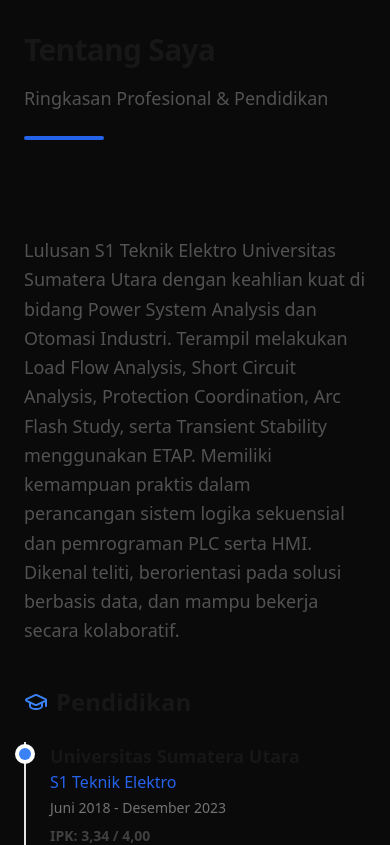
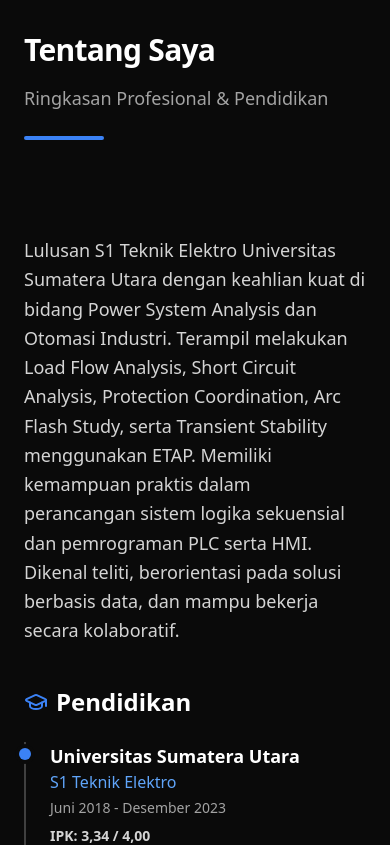
Before and after one commit to alvinpdd/web-portofolio, a Next.js app: page / in a window 390 px wide. Shown: the part 1140-1985 px from the top of the page. Built offline with nearby package versions, Linux system fonts and the light colour scheme.

Commit message:
Fix warna teks gelap di seluruh section

```diff
--- a/app/page.tsx
+++ b/app/page.tsx
@@ -182,14 +182,14 @@ const staggerContainer = {
   }
 };
 
-const SectionHeading = ({ children, subtitle }) => (
+const SectionHeading = ({ children, subtitle }: any) => (
   <div className="mb-12 md:mb-20">
     <motion.h2
       variants={fadeInUp}
       initial="hidden"
       whileInView="visible"
       viewport={{ once: true, margin: "-100px" }}
-      className="text-3xl md:text-5xl font-bold tracking-tight text-neutral-900 dark:text-white"
+      className="text-3xl md:text-5xl font-bold tracking-tight text-white"
     >
       {children}
     </motion.h2>
@@ -199,7 +199,7 @@ const SectionHeading = ({ children, subtitle }) => (
         initial="hidden"
         whileInView="visible"
         viewport={{ once: true, margin: "-100px" }}
-        className="mt-4 text-neutral-600 dark:text-neutral-400 text-lg max-w-2xl"
+        className="mt-4 text-neutral-400 text-lg max-w-2xl"
       >
         {subtitle}
       </motion.p>
@@ -209,7 +209,7 @@ const SectionHeading = ({ children, subtitle }) => (
       initial="hidden"
       whileInView="visible"
       viewport={{ once: true }}
-      className="h-1 w-20 bg-blue-600 dark:bg-blue-500 mt-6 rounded-full"
+      className="h-1 w-20 bg-blue-500 mt-6 rounded-full"
     />
   </div>
 );
@@ -500,22 +500,22 @@ const About = () => (
           variants={staggerContainer} initial="hidden" whileInView="visible" viewport={{ once: true }}
           className="lg:col-span-7 space-y-10"
         >
-          <motion.p variants={fadeInUp} className="text-lg leading-relaxed text-neutral-600 dark:text-neutral-300">
+          <motion.p variants={fadeInUp} className="text-lg leading-relaxed text-neutral-300">
             {DATA.profile.summary}
           </motion.p>
 
           <motion.div variants={fadeInUp} className="space-y-6">
-            <h3 className="text-2xl font-bold text-neutral-900 dark:text-white flex items-center gap-2">
+            <h3 className="text-2xl font-bold text-white flex items-center gap-2">
               <GraduationCap className="text-blue-500" /> Pendidikan
             </h3>
             <div className="space-y-6">
               {DATA.education.map(edu => (
-                <div key={edu.id} className="relative pl-6 border-l-2 border-neutral-200 dark:border-neutral-800">
-                  <div className="absolute w-3 h-3 bg-blue-500 rounded-full -left-[7px] top-1.5 ring-4 ring-white dark:ring-[#0a0a0a]" />
-                  <h4 className="text-lg font-bold text-neutral-900 dark:text-white">{edu.institution}</h4>
-                  <p className="text-blue-600 dark:text-blue-400 font-medium">{edu.degree}</p>
-                  {edu.period && <p className="text-sm text-neutral-500 mt-1">{edu.period}</p>}
-                  {edu.gpa && <p className="text-sm font-semibold text-neutral-700 dark:text-neutral-300 mt-2">IPK: {edu.gpa}</p>}
+                <div key={edu.id} className="relative pl-6 border-l-2 border-neutral-700">
+                  <div className="absolute w-3 h-3 bg-blue-500 rounded-full -left-[7px] top-1.5 ring-4 ring-[#0a0a0a]" />
+                  <h4 className="text-lg font-bold text-white">{edu.institution}</h4>
+                  <p className="text-blue-400 font-medium">{edu.degree}</p>
+                  {edu.period && <p className="text-sm text-neutral-400 mt-1">{edu.period}</p>}
+                  {edu.gpa && <p className="text-sm font-semibold text-neutral-300 mt-2">IPK: {edu.gpa}</p>}
                 </div>
               ))}
             </div>
@@ -598,26 +598,26 @@ const Experience = () => (
               </div>
 
               <div className="md:col-span-4 relative pb-12 md:pb-0">
-                <div className="absolute left-[-2rem] top-2 h-full w-px bg-neutral-200 dark:bg-neutral-800 md:hidden" />
-                <div className="absolute left-[-2.35rem] md:left-[-2.5rem] top-1.5 w-3 h-3 bg-white dark:bg-[#0a0a0a] border-2 border-blue-500 rounded-full group-hover:bg-blue-500 transition-colors md:hidden" />
+                <div className="absolute left-[-2rem] top-2 h-full w-px bg-neutral-800 md:hidden" />
+                <div className="absolute left-[-2.35rem] md:left-[-2.5rem] top-1.5 w-3 h-3 bg-[#0a0a0a] border-2 border-blue-500 rounded-full group-hover:bg-blue-500 transition-colors md:hidden" />
 
                 <GlassCard className="!p-6 md:!p-8 group-hover:border-blue-500/30 transition-colors">
                   <div className="flex flex-col md:flex-row md:justify-between md:items-start mb-4 gap-2">
                     <div>
-                      <h3 className="text-xl font-bold text-neutral-900 dark:text-white">{exp.role}</h3>
-                      <p className="text-blue-600 dark:text-blue-400 font-medium text-lg">{exp.company}</p>
+                      <h3 className="text-xl font-bold text-white">{exp.role}</h3>
+                      <p className="text-blue-400 font-medium text-lg">{exp.company}</p>
                     </div>
                     <div className="text-left md:text-right">
-                      <span className="inline-block px-3 py-1 bg-neutral-100 dark:bg-neutral-800 rounded-full text-xs font-semibold text-neutral-600 dark:text-neutral-400 mb-1 md:hidden">
+                      <span className="inline-block px-3 py-1 bg-neutral-800 rounded-full text-xs font-semibold text-neutral-400 mb-1 md:hidden">
                         {exp.period}
                       </span>
-                      <p className="text-sm text-neutral-500 flex items-center md:justify-end gap-1 mt-1">
+                      <p className="text-sm text-neutral-400 flex items-center md:justify-end gap-1 mt-1">
                         <MapPin size={14}/> {exp.location}
                       </p>
                     </div>
                   </div>
 
-                  <ul className="space-y-2 text-neutral-600 dark:text-neutral-300 text-sm md:text-base leading-relaxed">
+                  <ul className="space-y-2 text-neutral-300 text-sm md:text-base leading-relaxed">
                     {exp.achievements.map((ach, i) => (
                       <li key={i} className="flex items-start gap-2">
                         <span className="text-blue-500 mt-1">▹</span> {ach}
@@ -710,24 +710,24 @@ const Certificates = () => (
             variants={fadeInUp} initial="hidden" whileInView="visible" viewport={{ once: true }} transition={{ delay: index * 0.1 }}
           >
             <GlassCard className="h-full flex flex-col group hover:border-blue-500/50">
-              <div className="mb-4 w-12 h-12 rounded-2xl bg-blue-50 dark:bg-blue-900/30 text-blue-600 dark:text-blue-400 flex items-center justify-center group-hover:scale-110 transition-transform">
+              <div className="mb-4 w-12 h-12 rounded-2xl bg-blue-900/30 text-blue-400 flex items-center justify-center group-hover:scale-110 transition-transform">
                 <Award size={24} />
               </div>
-              <h3 className="text-lg font-bold text-neutral-900 dark:text-white mb-2 leading-tight">
+              <h3 className="text-lg font-bold text-white mb-2 leading-tight">
                 {cert.name}
               </h3>
-              <p className="text-neutral-500 text-sm mb-4">{cert.issuer}</p>
+              <p className="text-neutral-400 text-sm mb-4">{cert.issuer}</p>
 
-              <div className="mt-auto pt-4 border-t border-neutral-100 dark:border-neutral-800/50 space-y-1">
+              <div className="mt-auto pt-4 border-t border-neutral-800/50 space-y-1">
                 <p className="text-xs text-neutral-400 flex justify-between">
-                  <span>Diterbitkan:</span> <span className="font-medium text-neutral-700 dark:text-neutral-300">{cert.date}</span>
+                  <span>Diterbitkan:</span> <span className="font-medium text-neutral-300">{cert.date}</span>
                 </p>
                 <p className="text-xs text-neutral-400 flex justify-between">
-                  <span>ID:</span> <span className="font-mono text-neutral-700 dark:text-neutral-300">{cert.credentialId}</span>
+                  <span>ID:</span> <span className="font-mono text-neutral-300">{cert.credentialId}</span>
                 </p>
                 {cert.score && (
                   <p className="text-xs text-neutral-400 flex justify-between">
-                    <span>Skor:</span> <span className="font-bold text-blue-600 dark:text-blue-400">{cert.score}</span>
+                    <span>Skor:</span> <span className="font-bold text-blue-400">{cert.score}</span>
                   </p>
                 )}
               </div>
```
